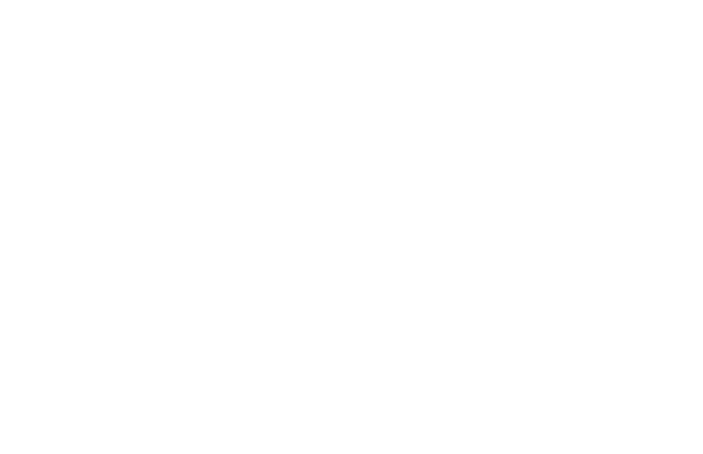
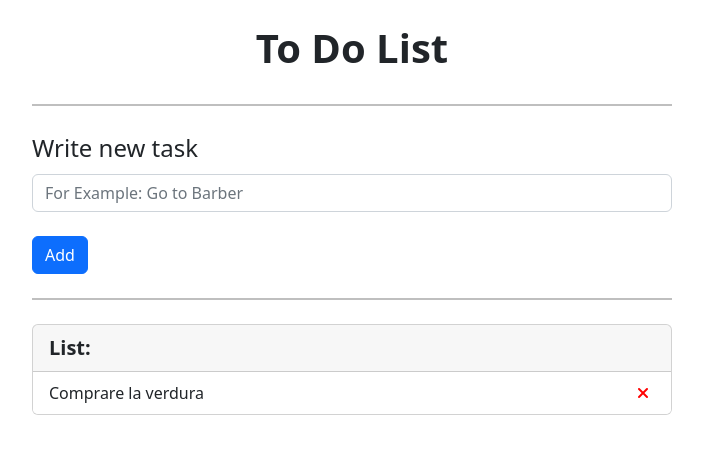
Before and after one commit to GiovanniCadoni/vue-todolist, a plain HTML site: page index.html in a window 1280 px wide. Shown: the whole page, without its empty margins (288-991 px from the left). Drawn offline with nearby package versions, Linux system fonts and the light colour scheme.

Commit message:
add: static html page

```diff
--- a/css/style.css
+++ b/css/style.css
@@ -0,0 +1,15 @@
+.ms_container-app{
+    width: 100%;
+    height: 100vh;
+}
+
+.ms_line{
+    margin: auto;
+    border: 1px solid rgba(0, 0, 0, 1);
+}
+
+.ms_button{
+    background-color: transparent;
+    border: transparent;
+    color: red;
+}
--- a/index.html
+++ b/index.html
@@ -5,10 +5,38 @@
     <meta name="viewport" content="width=device-width, initial-scale=1.0">
     <title>To Do List</title>
     <link href="https://cdn.jsdelivr.net/npm/bootstrap@5.2.3/dist/css/bootstrap.min.css" rel="stylesheet" integrity="sha384-rbsA2VBKQhggwzxH7pPCaAqO46MgnOM80zW1RWuH61DGLwZJEdK2Kadq2F9CUG65" crossorigin="anonymous">
+    <link rel="stylesheet" href="https://cdnjs.cloudflare.com/ajax/libs/font-awesome/6.4.2/css/all.min.css" integrity="sha512-z3gLpd7yknf1YoNbCzqRKc4qyor8gaKU1qmn+CShxbuBusANI9QpRohGBreCFkKxLhei6S9CQXFEbbKuqLg0DA==" crossorigin="anonymous" referrerpolicy="no-referrer" />
     <link rel="stylesheet" href="./css/style.css">
 </head>
+
 <body>
-
+    <div class="ms_container-app">
+        <h1 class="text-center fw-bolder py-4">To Do List</h1>
+        <hr class="ms_line col-6">
+        <div class="py-4 col-6 m-auto">
+            <label for="todoList" class="form-label fs-4">
+                Write new task
+            </label>
+            <input type="text" class="form-control" id="todoList" placeholder="For Example: Go to Barber">
+            <button class="btn btn-primary mt-4">
+                Add
+            </button>
+        </div>
+        <hr class="ms_line col-6">
+        <div class="card col-6 m-auto mt-4">
+            <div class="card-header fw-bolder fs-5">
+              List:
+            </div>
+            <ul class="list-group list-group-flush">
+                <li class="list-group-item d-flex justify-content-between align-items-center">
+                    Comprare la verdura
+                    <button class="ms_button">
+                        <i class="fa-solid fa-xmark"></i>
+                    </button>
+                </li>
+            </ul>
+          </div>
+    </div>
 
     <script src='https://unpkg.com/vue@3/dist/vue.global.js'></script>
     <script src="./js/script.js"></script>
```
